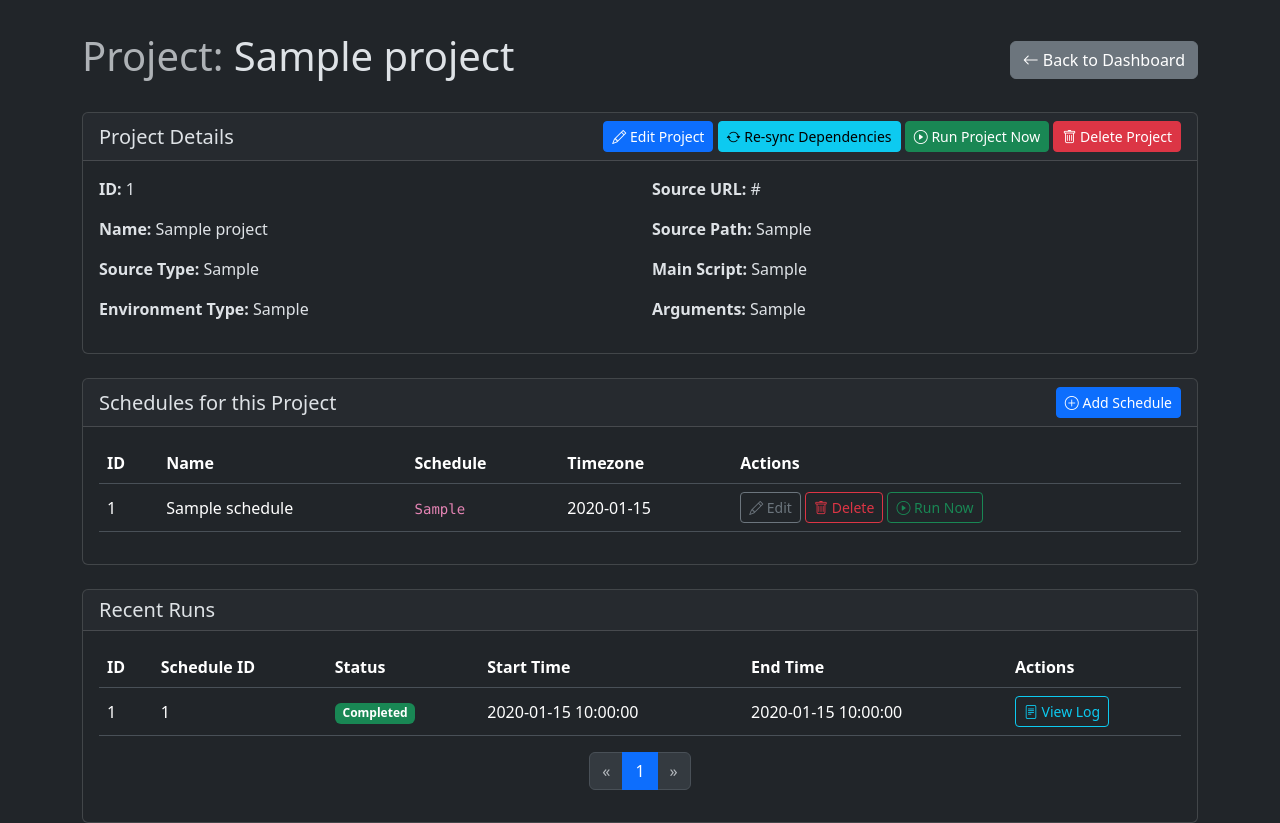
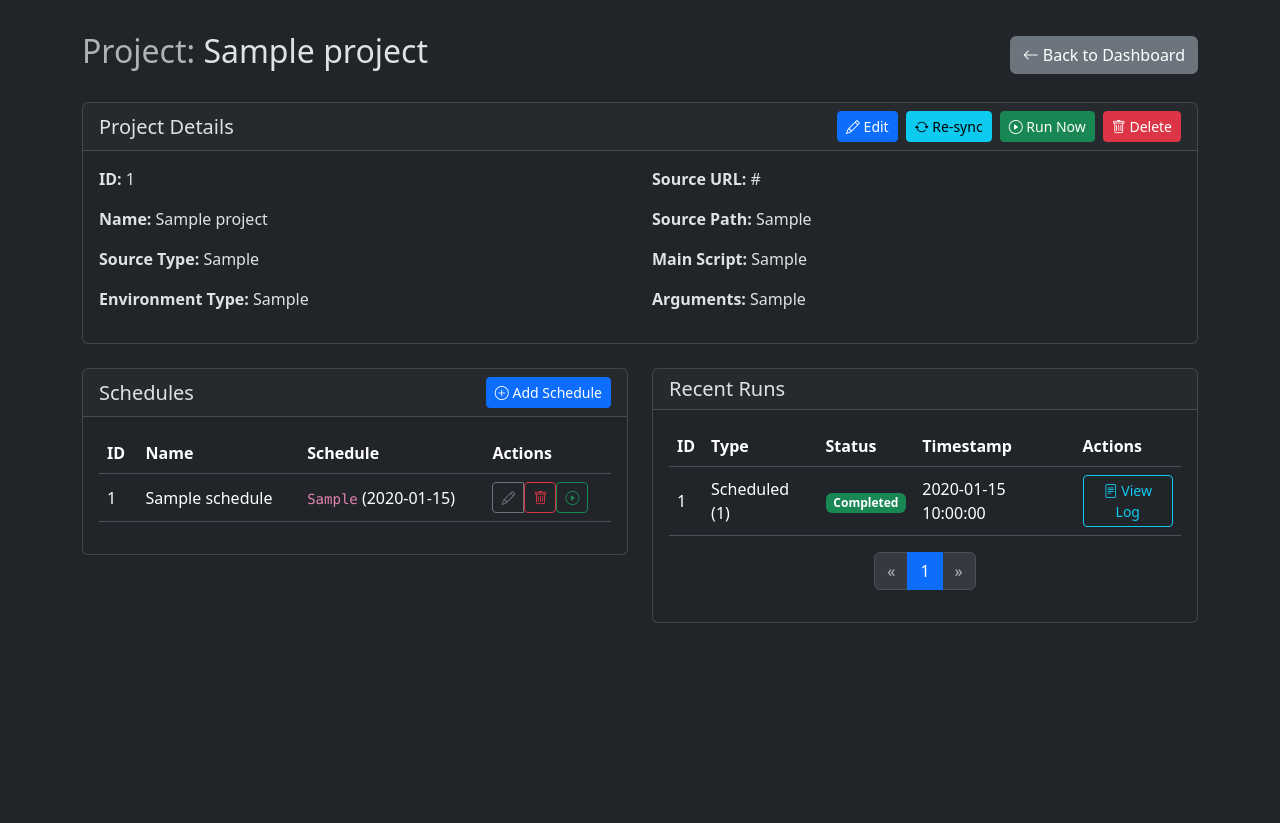
Before and after one commit to RPires27/PyOrchestrator, a FastAPI app: page /projects/1 in a window 1280 px wide. Shown: the part 56-879 px from the top of the page. After the commit the page ends 679 px from the top, so only its background shows below. Run offline with FastAPI, Linux system fonts and the light colour scheme; tables that the repository leaves empty hold one stand-in row (values such as "Sample post").

Commit message:
feat(UI): improve mobile responsiveness of dashboard and project detail pages

```diff
--- a/templates/index.html
+++ b/templates/index.html
@@ -10,6 +10,7 @@
 
 <div class="card">
     <div class="card-body">
+        <div class="table-responsive">
             <table class="table table-hover align-middle">
                 <thead>
                     <tr>
@@ -40,4 +41,5 @@
             </table>
         </div>
     </div>
+</div>
 {% endblock %}
--- a/templates/project_detail.html
+++ b/templates/project_detail.html
@@ -3,26 +3,28 @@
 {% block title %}Project: {{ project.name }} - PyOrchestrator{% endblock %}
 
 {% block content %}
-<div class="d-flex justify-content-between align-items-center mb-4">
-    <h1><span class="text-muted">Project:</span> {{ project.name }}</h1>
+<div class="d-flex flex-wrap justify-content-between align-items-center mb-4 gap-2">
+    <h1 class="h2"><span class="text-muted">Project:</span> {{ project.name }}</h1>
     <div>
         <a href="/" class="btn btn-secondary"><i class="bi bi-arrow-left"></i> Back to Dashboard</a>
     </div>
 </div>
 
+<div class="row">
+    <div class="col-12">
         <div class="card mb-4">
-    <div class="card-header d-flex justify-content-between align-items-center">
+            <div class="card-header d-flex flex-wrap justify-content-between align-items-center gap-2">
                 <h2 class="h5 mb-0">Project Details</h2>
-        <div>
-            <a href="/projects/{{ project.id }}/edit" class="btn btn-primary btn-sm"><i class="bi bi-pencil"></i> Edit Project</a>
+                <div class="d-flex flex-wrap gap-2">
+                    <a href="/projects/{{ project.id }}/edit" class="btn btn-primary btn-sm"><i class="bi bi-pencil"></i> Edit</a>
                     <form action="/projects/{{ project.id }}/sync-dependencies" method="post" style="display:inline;">
-                <button type="submit" class="btn btn-info btn-sm"><i class="bi bi-arrow-repeat"></i> Re-sync Dependencies</button>
+                        <button type="submit" class="btn btn-info btn-sm"><i class="bi bi-arrow-repeat"></i> Re-sync</button>
                     </form>
                     <form action="/projects/{{ project.id }}/run" method="post" style="display:inline;">
-                <button type="submit" class="btn btn-success btn-sm"><i class="bi bi-play-circle"></i> Run Project Now</button>
+                        <button type="submit" class="btn btn-success btn-sm"><i class="bi bi-play-circle"></i> Run Now</button>
                     </form>
                     <form action="/projects/{{ project.id }}/delete" method="post" style="display:inline;" onsubmit="return confirm('Are you sure you want to delete this project and all its associated schedules and runs?');">
-                <button type="submit" class="btn btn-danger btn-sm"><i class="bi bi-trash"></i> Delete Project</button>
+                        <button type="submit" class="btn btn-danger btn-sm"><i class="bi bi-trash"></i> Delete</button>
                     </form>
                 </div>
             </div>
@@ -43,20 +45,22 @@
                 </div>
             </div>
         </div>
+    </div>
 
+    <div class="col-lg-6">
         <div class="card mb-4">
             <div class="card-header d-flex justify-content-between align-items-center">
-        <h2 class="h5 mb-0">Schedules for this Project</h2>
+                <h2 class="h5 mb-0">Schedules</h2>
                 <a href="/schedules/add?project_id={{ project.id }}" class="btn btn-primary btn-sm"><i class="bi bi-plus-circle"></i> Add Schedule</a>
             </div>
             <div class="card-body">
+                <div class="table-responsive">
                     <table class="table table-hover align-middle">
                         <thead>
                             <tr>
                                 <th>ID</th>
                                 <th>Name</th>
                                 <th>Schedule</th>
-                    <th>Timezone</th>
                                 <th>Actions</th>
                             </tr>
                         </thead>
@@ -67,20 +71,21 @@
                                 <td>{{ schedule.name }}</td>
                                 <td>
                                     {% if schedule.schedule_type == 'simple' %}
-                            At <strong>{{ schedule.run_time }}</strong> on <strong>{{ schedule.run_days }}</strong>
+                                        At <strong>{{ schedule.run_time }}</strong> on <strong>{{ schedule.run_days }}</strong> ({{ schedule.timezone }})
                                     {% else %}
-                            <code>{{ schedule.cron_schedule }}</code>
+                                        <code>{{ schedule.cron_schedule }}</code> ({{ schedule.timezone }})
                                     {% endif %}
                                 </td>
-                    <td>{{ schedule.timezone }}</td>
                                 <td>
-                        <a href="/schedules/{{ schedule.id }}/edit" class="btn btn-sm btn-outline-secondary"><i class="bi bi-pencil"></i> Edit</a>
+                                    <div class="btn-group">
+                                        <a href="/schedules/{{ schedule.id }}/edit" class="btn btn-sm btn-outline-secondary"><i class="bi bi-pencil"></i></a>
                                         <form action="/schedules/{{ schedule.id }}/delete" method="post" style="display:inline;" onsubmit="return confirm('Are you sure you want to delete this schedule?');">
-                            <button type="submit" class="btn btn-sm btn-outline-danger"><i class="bi bi-trash"></i> Delete</button>
+                                            <button type="submit" class="btn btn-sm btn-outline-danger"><i class="bi bi-trash"></i></button>
                                         </form>
                                         <form action="/schedules/{{ schedule.id }}/run" method="post" style="display:inline;">
-                            <button type="submit" class="btn btn-sm btn-outline-success"><i class="bi bi-play-circle"></i> Run Now</button>
+                                            <button type="submit" class="btn btn-sm btn-outline-success"><i class="bi bi-play-circle"></i></button>
                                         </form>
+                                    </div>
                                 </td>
                             </tr>
                             {% endfor %}
@@ -88,20 +93,23 @@
                     </table>
                 </div>
             </div>
+        </div>
+    </div>
 
+    <div class="col-lg-6">
         <div class="card">
             <div class="card-header">
                 <h2 class="h5 mb-0">Recent Runs</h2>
             </div>
             <div class="card-body">
+                <div class="table-responsive">
                     <table class="table table-hover align-middle">
                         <thead>
                             <tr>
                                 <th>ID</th>
-                    <th>Schedule ID</th>
+                                <th>Type</th>
                                 <th>Status</th>
-                    <th>Start Time</th>
-                    <th>End Time</th>
+                                <th>Timestamp</th>
                                 <th>Actions</th>
                             </tr>
                         </thead>
@@ -109,7 +117,7 @@
                             {% for run in runs %}
                             <tr>
                                 <td>{{ run.id }}</td>
-                    <td>{{ run.schedule_id if run.schedule_id else 'Manual' }}</td>
+                                <td>{{ 'Scheduled (' ~ run.schedule_id ~ ')' if run.schedule_id else 'Manual' }}</td>
                                 <td>
                                     {% if run.status == 'completed' %}
                                     <span class="badge bg-success">Completed</span>
@@ -122,12 +130,12 @@
                                     {% endif %}
                                 </td>
                                 <td>{{ run.start_time.strftime('%Y-%m-%d %H:%M:%S') }}</td>
-                    <td>{{ run.end_time.strftime('%Y-%m-%d %H:%M:%S') if run.end_time else 'N/A' }}</td>
                                 <td><a href="/runs/{{ run.id }}" class="btn btn-sm btn-outline-info"><i class="bi bi-file-text"></i> View Log</a></td>
                             </tr>
                             {% endfor %}
                         </tbody>
                     </table>
+                </div>
 
                 <nav aria-label="Page navigation for runs">
                     <ul class="pagination justify-content-center">
@@ -150,4 +158,6 @@
                 </nav>
             </div>
         </div>
+    </div>
+</div>
 {% endblock %}
```
Lines whose indentation alone changed are shown as unchanged.
